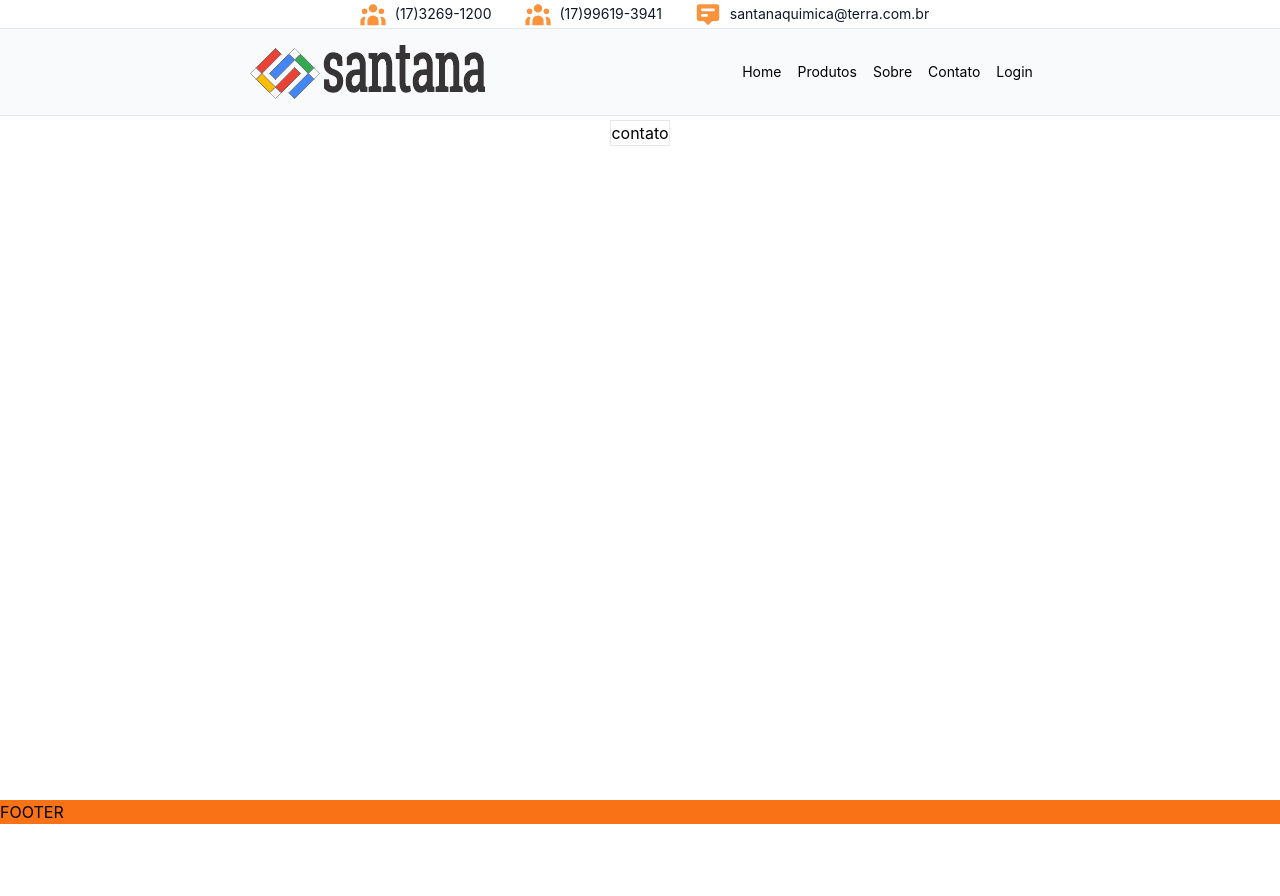
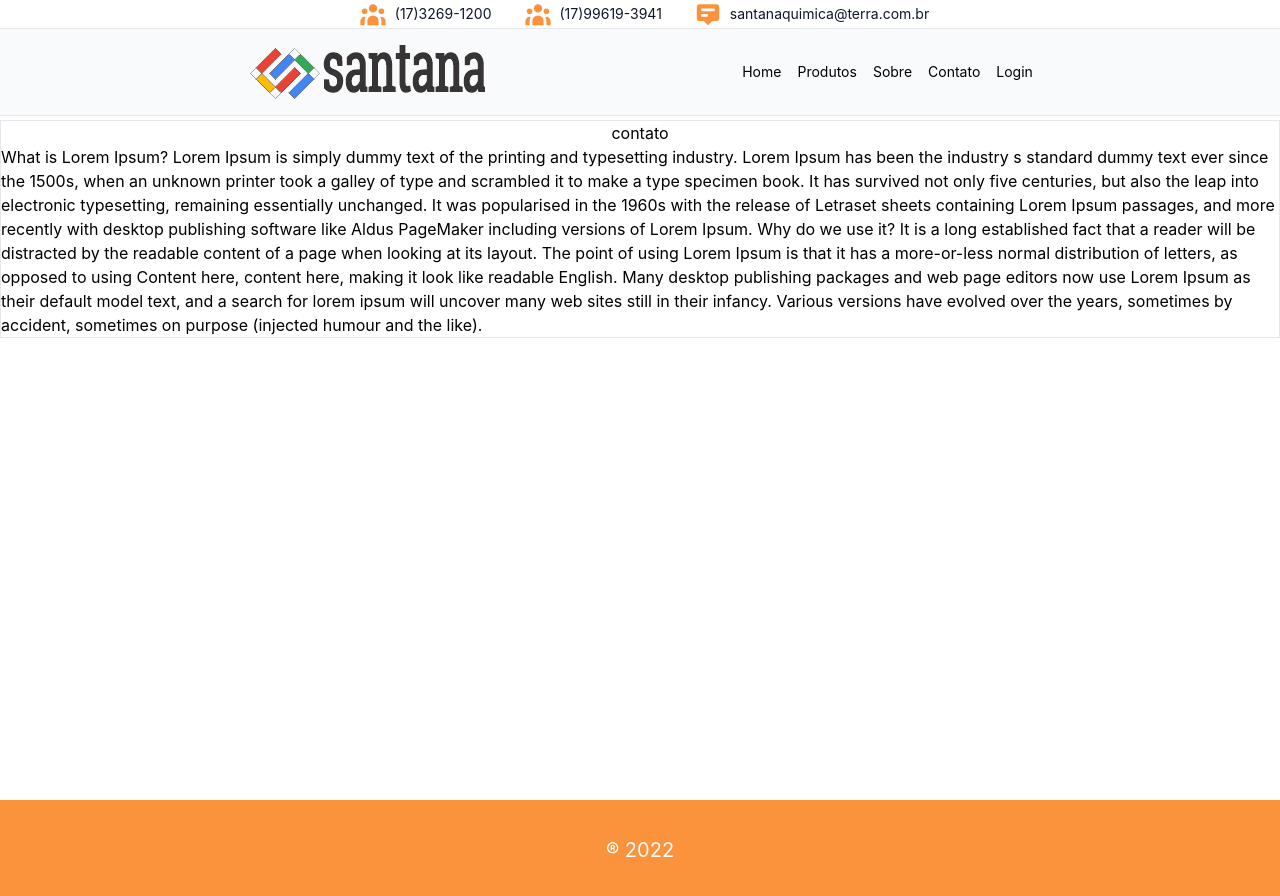
Before and after one commit to jcsj89/santana.v2, a Next.js app: page /contato in a window 1280 px wide. Shown: the top 896 px of the page. Before the commit the page ends 824 px from the top, so only its background shows below. Built offline with nearby package versions, Linux system fonts and the light colour scheme.

Commit message:
18.03.22

```diff
--- a/src/components/site/Footer.tsx
+++ b/src/components/site/Footer.tsx
@@ -1,5 +1,7 @@
-export default function Footer(){
-    return (
-        <div className="flex bg-orange-500 flex-shrink">FOOTER</div>
-    )
+export default function Footer() {
+  return (
+    <div className="flex items-center justify-center p-9 text-xl text-white bg-orange-400">
+      &reg; 2022
+    </div>
+  );
 }
--- a/src/pages/contato.tsx
+++ b/src/pages/contato.tsx
@@ -1,7 +1,29 @@
 export default function Contato() {
   return (
     <>
-      <div className="flex flex-col items-center border">contato</div>
+      <div className="flex flex-col items-center border">
+        contato
+        <p className="">
+          What is Lorem Ipsum? Lorem Ipsum is simply dummy text of the printing
+          and typesetting industry. Lorem Ipsum has been the industry s
+          standard dummy text ever since the 1500s, when an unknown printer took
+          a galley of type and scrambled it to make a type specimen book. It has
+          survived not only five centuries, but also the leap into electronic
+          typesetting, remaining essentially unchanged. It was popularised in
+          the 1960s with the release of Letraset sheets containing Lorem Ipsum
+          passages, and more recently with desktop publishing software like
+          Aldus PageMaker including versions of Lorem Ipsum. Why do we use it?
+          It is a long established fact that a reader will be distracted by the
+          readable content of a page when looking at its layout. The point of
+          using Lorem Ipsum is that it has a more-or-less normal distribution of
+          letters, as opposed to using Content here, content here, making it
+          look like readable English. Many desktop publishing packages and web
+          page editors now use Lorem Ipsum as their default model text, and a
+          search for lorem ipsum will uncover many web sites still in their
+          infancy. Various versions have evolved over the years, sometimes by
+          accident, sometimes on purpose (injected humour and the like).
+        </p>
+      </div>
     </>
   );
 }
--- a/src/pages/index.tsx
+++ b/src/pages/index.tsx
@@ -10,7 +10,7 @@ export default function Home() {
       <div className="container flex items-center justify-center">
         <p className="">
           What is Lorem Ipsum? Lorem Ipsum is simply dummy text of the printing
-          and typesetting industry. Lorem Ipsum has been the industry's standard
+          and typesetting industry. Lorem Ipsum has been the industrys standard
           dummy text ever since the 1500s, when an unknown printer took a galley
           of type and scrambled it to make a type specimen book. It has survived
           not only five centuries, but also the leap into electronic
```
